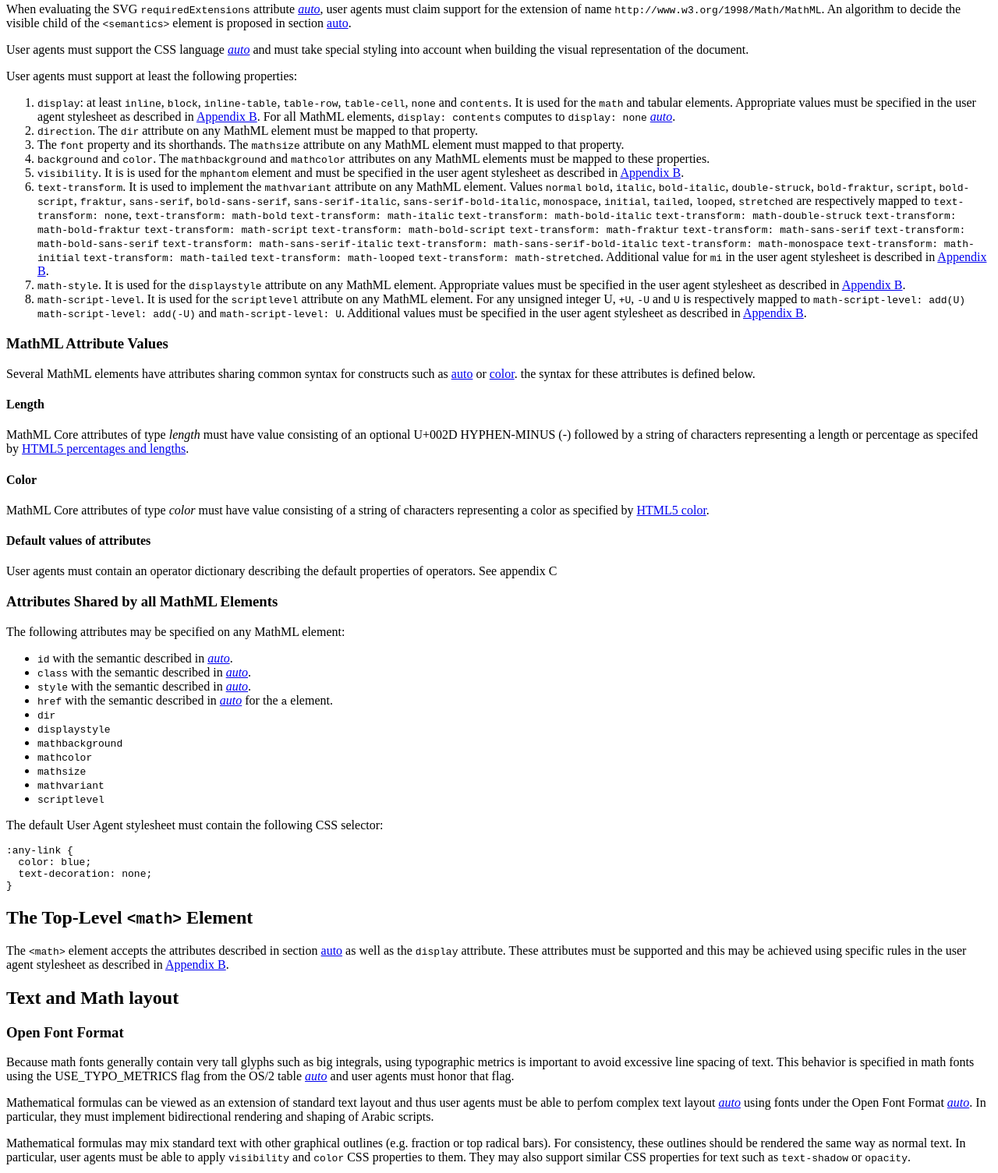
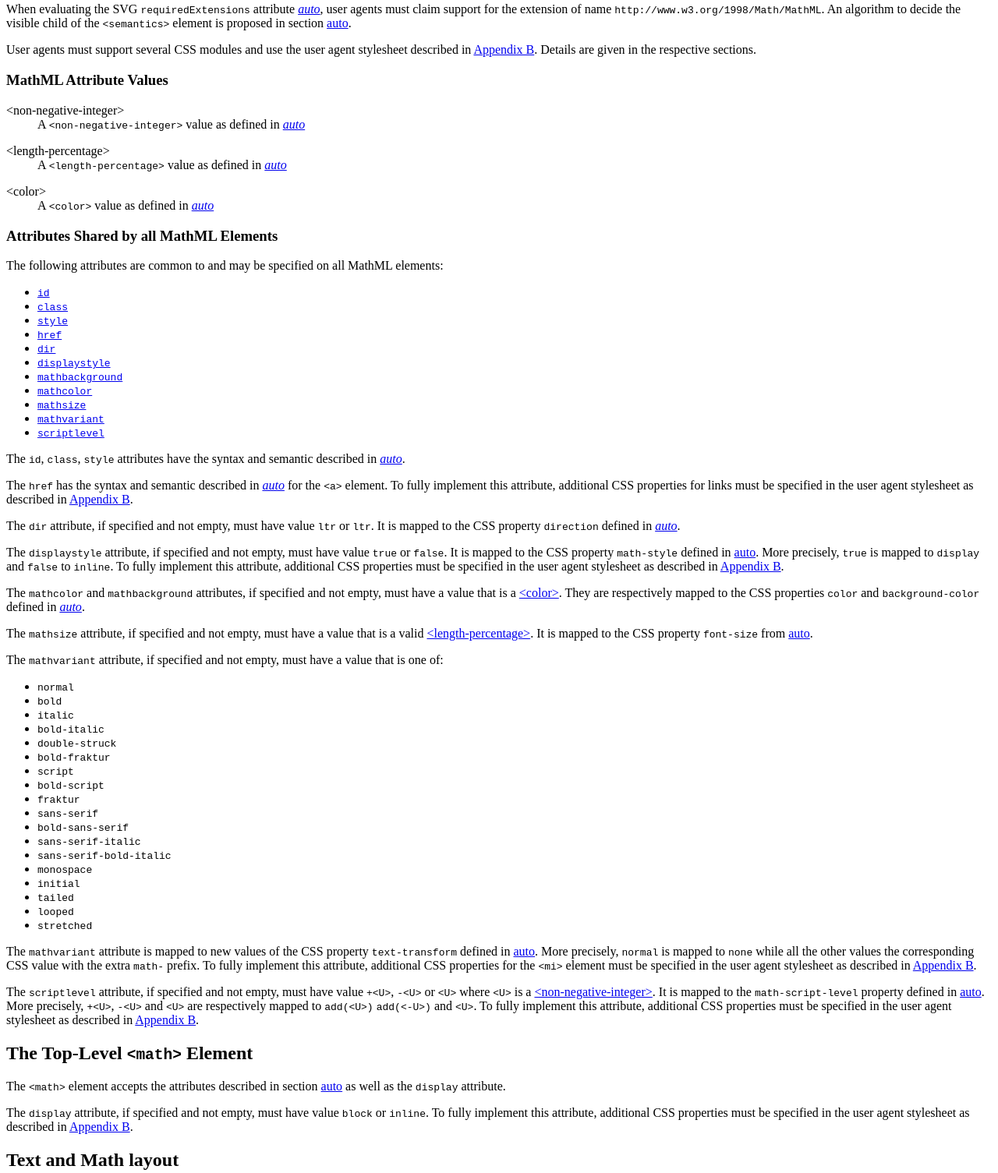
Before and after one commit to w3c/mathml-core, a plain HTML site: page src/fundamentals.html in a window 1280 px wide. Shown: the part 361-1866 px from the top of the page at 78% size. Drawn offline with Linux system fonts and the light colour scheme.

Commit message:
Decribe implementation of global attributes and some common values.

```diff
--- a/src/fundamentals.html
+++ b/src/fundamentals.html
@@ -68,179 +68,185 @@
 
 <div id="cssproperties.p1">
   <p>
-    User agents must support the CSS language
-    <cite><a href="references.html#bibx1">auto</a></cite> and must take special
-    styling into account when building the visual representation of the
-    document.
+    User agents must support several CSS modules and use the user agent
+    stylesheet described in <a href="#user-agent-stylesheet">Appendix B</a>.
+    Details are given in the respective sections.
   </p>
-</div>
-<div id="cssproperties.p2">
-  <p>User agents must support at least the following properties:</p>
-  <ol>
-    <li><code>display</code>: at least <code>inline</code>,
-      <code>block</code>, <code>inline-table</code>,
-      <code>table-row</code>, <code>table-cell</code>, <code>none</code> and
-      <code>contents</code>.
-      It is used for the <code>math</code> and tabular elements.
-      Appropriate values must be specified in the user agent stylesheet
-      as described in <a href="#user-agent-stylesheet">Appendix B</a>.
-      For all MathML elements, <code>display: contents</code> computes to
-      <code>display: none</code>
-      <cite><a href="references.html#bib-css-display">auto</a></cite>.
-    </li>
-    <li><code>direction</code>. The <code>dir</code> attribute on any
-      MathML element must be mapped to that property.</li>
-    <li>The <code>font</code> property and its shorthands. The
-      <code>mathsize</code> attribute on any MathML element must mapped to
-      that property.</li>
-    <li><code>background</code> and <code>color</code>. The
-      <code>mathbackground</code> and <code>mathcolor</code> attributes on
-      any MathML elements must be mapped to these properties.</li>
-    <li><code>visibility</code>. It is is used for the <code>mphantom</code>
-      element and must be specified in the user agent stylesheet as described
-      in <a href="#user-agent-stylesheet">Appendix B</a>.</li>
-    <li><code>text-transform</code>. It is used to implement the
-      <code>mathvariant</code> attribute on any MathML element.
-      Values <code>normal</code>
-      <code>bold</code>,
-      <code>italic</code>,
-      <code>bold-italic</code>,
-      <code>double-struck</code>,
-      <code>bold-fraktur</code>,
-      <code>script</code>,
-      <code>bold-script</code>,
-      <code>fraktur</code>,
-      <code>sans-serif</code>,
-      <code>bold-sans-serif</code>,
-      <code>sans-serif-italic</code>,
-      <code>sans-serif-bold-italic</code>,
-      <code>monospace</code>,
-      <code>initial</code>,
-      <code>tailed</code>,
-      <code>looped</code>,
-      <code>stretched</code> are respectively mapped to
-      <code>text-transform: none</code>,
-      <code>text-transform: math-bold</code>
-      <code>text-transform: math-italic</code>
-      <code>text-transform: math-bold-italic</code>
-      <code>text-transform: math-double-struck</code>
-      <code>text-transform: math-bold-fraktur</code>
-      <code>text-transform: math-script</code>
-      <code>text-transform: math-bold-script</code>
-      <code>text-transform: math-fraktur</code>
-      <code>text-transform: math-sans-serif</code>
-      <code>text-transform: math-bold-sans-serif</code>
-      <code>text-transform: math-sans-serif-italic</code>
-      <code>text-transform: math-sans-serif-bold-italic</code>
-      <code>text-transform: math-monospace</code>
-      <code>text-transform: math-initial</code>
-      <code>text-transform: math-tailed</code>
-      <code>text-transform: math-looped</code>
-      <code>text-transform: math-stretched</code>.
-      Additional value for <code>mi</code> in the user agent stylesheet
-      is described in <a href="#user-agent-stylesheet">Appendix B</a>.
-    </li>
-    <li><code>math-style</code>.
-      It is used for the <code>displaystyle</code> attribute on any
-      MathML element.
-      Appropriate values must be specified in the user agent stylesheet
-      as described in <a href="#user-agent-stylesheet">Appendix B</a>.
-    </li>
-    <li><code>math-script-level</code>.
-      It is used for the <code>scriptlevel</code> attribute on any
-      MathML element. For any unsigned integer U,
-      <code>+U</code>, <code>-U</code> and <code>U</code>
-      is respectively mapped to <code>math-script-level: add(U)</code>
-      <code>math-script-level: add(-U)</code>
-      and <code>math-script-level: U</code>.
-      Additional values must be specified in the user agent stylesheet
-      as described in <a href="#user-agent-stylesheet">Appendix B</a>.
-    </li>
-  </ol>
 </div>
 
 </section>
 
 <section id="att-syntax">
- <h3>MathML Attribute Values </h3>
- <p>Several MathML elements have attributes sharing common syntax for constructs such as <a href="#length">auto</a> or
- <a href="#length">color</a>. the syntax for these attributes is defined below.</p>
-
- <section id="length">
-  <h4>Length</h4>
-  <p>MathML Core attributes of type <i>length</i> must have value
-  consisting of an optional U+002D HYPHEN-MINUS (-) followed by a
-  string of characters representing a length or percentage as specifed
-  by
-  <a
-      href="https://www.w3.org/TR/html5/infrastructure.html#percentages-and-dimensions">HTML5
-  percentages and lengths</a>.</p>
-  <aside data-gh="63"/>
- </section>
- <section id="color">
-  <h4>Color</h4>
-  <p>MathML Core attributes of type <i>color</i> must have value
-  consisting of a string of characters representing a color as specified
-  by
-  <a
-      href="https://www.w3.org/TR/html5/infrastructure.html#colors">HTML5
-  color</a>.</p>
-
-   <aside data-gh="62"/>
- </section>
-
- <section id="color">
-  <h4>Default values of attributes </h4>
-  <div id="defaultvalue">
-    <p>User agents must contain an operator dictionary describing the default
-      properties of operators. See appendix C</p>
-  </div>
- </section>
-
+  <h3>MathML Attribute Values</h3>
+  <dl>
+    <dt id="unsigned-integer">&lt;non-negative-integer&gt;</dt>
+    <dd>A <code>&lt;non-negative-integer&gt;</code> value as defined in
+      <cite><a href="references.html#bibx9">auto</a></cite>
+    </dd>
+  </dl>
+  <dl>
+    <dt id="length-percentage">&lt;length-percentage&gt;</dt>
+    <dd>A <code>&lt;length-percentage&gt;</code> value as defined in
+      <cite><a href="references.html#css-values">auto</a></cite>
+    </dd>
+  </dl>
+  <dl>
+    <dt id="color">&lt;color&gt;</dt>
+    <dd>A <code>&lt;color&gt;</code> value as defined in
+      <cite><a href="references.html#css-color">auto</a></cite>
+    </dd>
+  </dl>
 </section>
 
 <section id="global-attributes">
   <h3>Attributes Shared by all MathML Elements</h3>
   <p id="global-attributes.p1">
-    The following attributes may be specified on any MathML element:
+    The following attributes are common to and may be specified on all MathML
+    elements:
   </p>
   <ul>
-    <li><code>id</code> with the semantic described in <cite><a href="references.html#bibx9">auto</a></cite>.</li>
-    <li><code>class</code> with the semantic described in <cite><a href="references.html#bibx9">auto</a></cite>.</li>
-    <li><code>style</code> with the semantic described in <cite><a href="references.html#bibx9">auto</a></cite>.</li>
-    <li><code>href</code> with the semantic described in
-      <cite><a href="references.html#bibx9">auto</a></cite> for the
-      <code>a</code> element.
-    </li>
-    <li><code>dir</code></li>
-    <li><code>displaystyle</code></li>
-    <li><code>mathbackground</code></li>
-    <li><code>mathcolor</code></li>
-    <li><code>mathsize</code></li>
-    <li><code>mathvariant</code></li>
-    <li><code>scriptlevel</code></li>
+    <li><a href="#id-class-style-attributes"><code>id</code></a></li>
+    <li><a href="#id-class-style-attributes"><code>class</code></a></li>
+    <li><a href="#id-class-style-attributes"><code>style</code></a></li>
+    <li><a href="#href-class-style-attributes"><code>href</code></a></li>
+    <li><a href="#dir-attribute"><code>dir</code></a></li>
+    <li><a href="#displaystyle-attribute"><code>displaystyle</code></a></li>
+    <li><a href="#mathcolor-and-mathbackground-attributes"><code>mathbackground</code></a></li>
+    <li><a href="#mathcolor-and-mathbackground-attributes"><code>mathcolor</code></a></li>
+    <li><a href="#mathsize-attribute"><code>mathsize</code></a></li>
+    <li><a href="#mathvariant-attribute"><code>mathvariant</code></a></li>
+    <li><a href="#scriptlevel-attribute"><code>scriptlevel</code></a></li>
   </ul>
-  <p>
-    The default User Agent stylesheet must contain the following CSS selector:
+
+  <p id="id-class-style-attributes">
+    The <code>id</code>, <code>class</code>,
+    <code>style</code> attributes have the syntax and semantic described
+    in <cite><a href="references.html#bibx9">auto</a></cite>.
   </p>
-<pre>:any-link {
-  color: blue;
-  text-decoration: none;
-}</pre>
+
+  <div id="href-attribute">
+    <p>
+      The <code>href</code> has the syntax and semantic described
+      in <cite><a href="references.html#bibx9">auto</a></cite>
+      for the <code>&lt;a&gt;</code> element.
+      To fully implement this attribute, additional CSS properties for links
+      must be specified in the user agent stylesheet
+      as described in <a href="#user-agent-stylesheet">Appendix B</a>.
+    </p>
+  </div>
+
+  <p id="dir-attribute">
+    The <code>dir</code> attribute, if specified and not
+    empty, must have value <code>ltr</code> or <code>ltr</code>.
+    It is mapped to the CSS property <code>direction</code> defined in
+    <cite><a href="references.html#css-writing-mode">auto</a></cite>.
+  </p>
+
+  <p id="displaystyle-attribute">
+    The <code>displaystyle</code> attribute, if specified and not
+    empty, must have value <code>true</code> or <code>false</code>.
+    It is mapped to the CSS property <code>math-style</code>
+    defined in <a href="references.html#math-style-and-script-level">auto</a>.
+    More precisely,  <code>true</code> is mapped to <code>display</code> and
+    <code>false</code> to  <code>inline</code>.
+    To fully implement this attribute, additional CSS properties must be
+    specified in the user agent stylesheet
+    as described in <a href="#user-agent-stylesheet">Appendix B</a>.
+  </p>
+
+  <p id="mathcolor-and-mathbackground-attributes">The <code>mathcolor</code> and
+    <code>mathbackground</code> attributes, if specified and not empty, must
+    have a value that is a <a href="#color">&lt;color&gt;</a>.
+    They are respectively mapped to the CSS properties
+    <code>color</code> and
+    <code>background-color</code> defined in
+    <cite><a href="references.html#css-color">auto</a></cite>.
+  </p>
+
+  <p id="mathsize-attribute">The <code>mathsize</code>
+    attribute, if specified and not empty, must
+    have a value that is a valid
+    <a href="#length-percentage">&lt;length-percentage&gt;</a>.
+    It is mapped to the CSS property <code>font-size</code>
+    from <a href="references.html#css-font">auto</a>.
+  </p>
+
+  <div id="mathvariant-attribute">
+    <p>
+      The <code>mathvariant</code> attribute,
+      if specified and not empty, must have a value that is one of:
+    </p>
+    <ul>
+      <li><code>normal</code></li>
+      <li><code>bold</code></li>
+      <li><code>italic</code></li>
+      <li><code>bold-italic</code></li>
+      <li><code>double-struck</code></li>
+      <li><code>bold-fraktur</code></li>
+      <li><code>script</code></li>
+      <li><code>bold-script</code></li>
+      <li><code>fraktur</code></li>
+      <li><code>sans-serif</code></li>
+      <li><code>bold-sans-serif</code></li>
+      <li><code>sans-serif-italic</code></li>
+      <li><code>sans-serif-bold-italic</code></li>
+      <li><code>monospace</code></li>
+      <li><code>initial</code></li>
+      <li><code>tailed</code></li>
+      <li><code>looped</code></li>
+      <li><code>stretched</code></li>
+    </ul>
+    <p>
+      The <code>mathvariant</code> attribute
+      is mapped to new values of the CSS property <code>text-transform</code>
+      defined in <a href="references.html#math-variant">auto</a>.
+      More precisely, <code>normal</code> is mapped to <code>none</code>
+      while all the other values the corresponding CSS value with the extra
+      <code>math-</code> prefix.
+      To fully implement this attribute, additional CSS properties
+      for the <code>&lt;mi&gt;</code> element must be
+      specified in the user agent stylesheet
+      as described in <a href="#user-agent-stylesheet">Appendix B</a>.
+    </p>
+  </div>
+
+  <p id="scriptlevel-attribute">
+    The <code>scriptlevel</code> attribute, if specified and not
+    empty, must have value
+    <code>+&lt;U&gt;</code>, <code>-&lt;U&gt;</code> or <code>&lt;U&gt;</code>
+    where <code>&lt;U&gt;</code> is a
+    <a href="#non-negative-integer">&lt;non-negative-integer&gt;</a>.
+    It is mapped to the <code>math-script-level</code> property
+    defined in <a href="references.html#math-style-and-script-level">auto</a>.
+    More precisely,
+    <code>+&lt;U&gt;</code>, <code>-&lt;U&gt;</code> and <code>&lt;U&gt;</code>
+    are respectively mapped to
+    <code>add(&lt;U&gt;)</code>
+    <code>add(&lt;-U&gt;)</code>
+    and <code>&lt;U&gt;</code>.
+    To fully implement this attribute, additional CSS properties must be
+    specified in the user agent stylesheet
+    as described in <a href="#user-agent-stylesheet">Appendix B</a>.
+  </p>
+
 </section>
 
 </section>
 
 <section id="fund.toplevel">
   <h2>The Top-Level <code>&lt;math&gt;</code> Element</h2>
-<div id="mathmltree.p4">
-  <p>The <code>&lt;math&gt;</code> element accepts the attributes described
+  <p id="fund.toplevel.p1">
+    The <code>&lt;math&gt;</code> element accepts the attributes described
     in section <a href="#global-attributes">auto</a> as well as the
     <code>display</code> attribute.
-    These attributes must be supported and this
-    may be achieved using specific rules in the user agent stylesheet
-    as described in <a href="#user-agent-stylesheet">Appendix B</a>.</p>
-</div>
+  </p>
+  <p id="display-attribute">
+    The <code>display</code> attribute, if specified and not
+    empty, must have value <code>block</code> or <code>inline</code>.
+    To fully implement this attribute, additional CSS properties must be
+    specified in the user agent stylesheet
+    as described in <a href="#user-agent-stylesheet">Appendix B</a>.
+  </p>
 </section>
 
 <section id="textandmath">
@@ -292,7 +298,7 @@ Spencerian style for the Unicode MATHEMATICAL SCRIPT characters. Some
 mathematical fonts rely on <code class="MATH">salt</code> or <code>ssXY</code> properties to provide
 both styles. User agents may support the CSS <code>font-variant-alternates</code>
 property and corresponding OpenType font features to enable page authors
-to get access to these styles <cite><a href="references.html#bibx2">auto</a></cite> <cite><a href="references.html#bibx13">auto</a></cite>.</p>
+to get access to these styles <cite><a href="references.html#css-font">auto</a></cite> <cite><a href="references.html#bibx13">auto</a></cite>.</p>
 </div>
 <div id="openfontformat.p5">
 <p>User agents must be able to read information from the
```
Also changed, not shown: src/references.html (+40 -7 lines).
